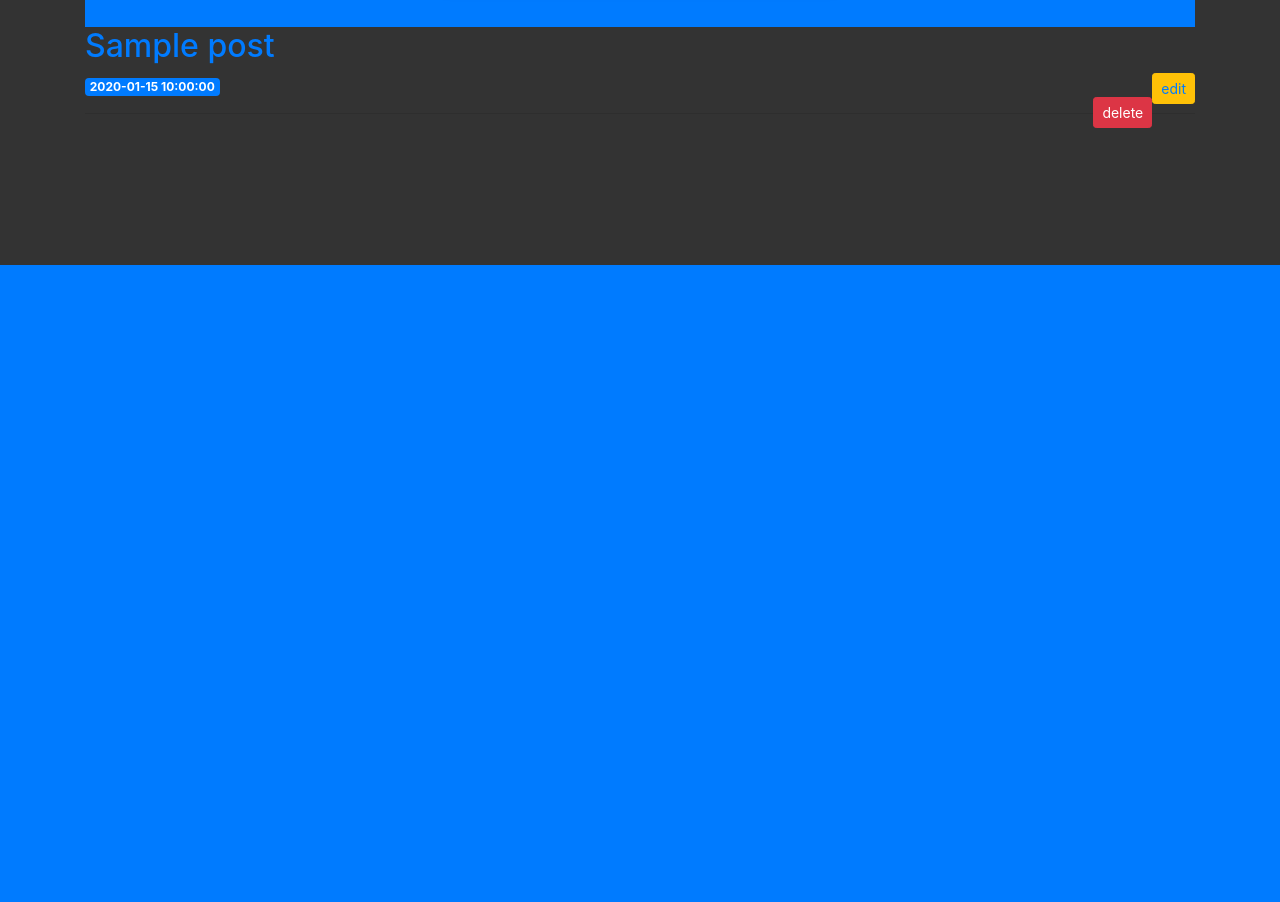
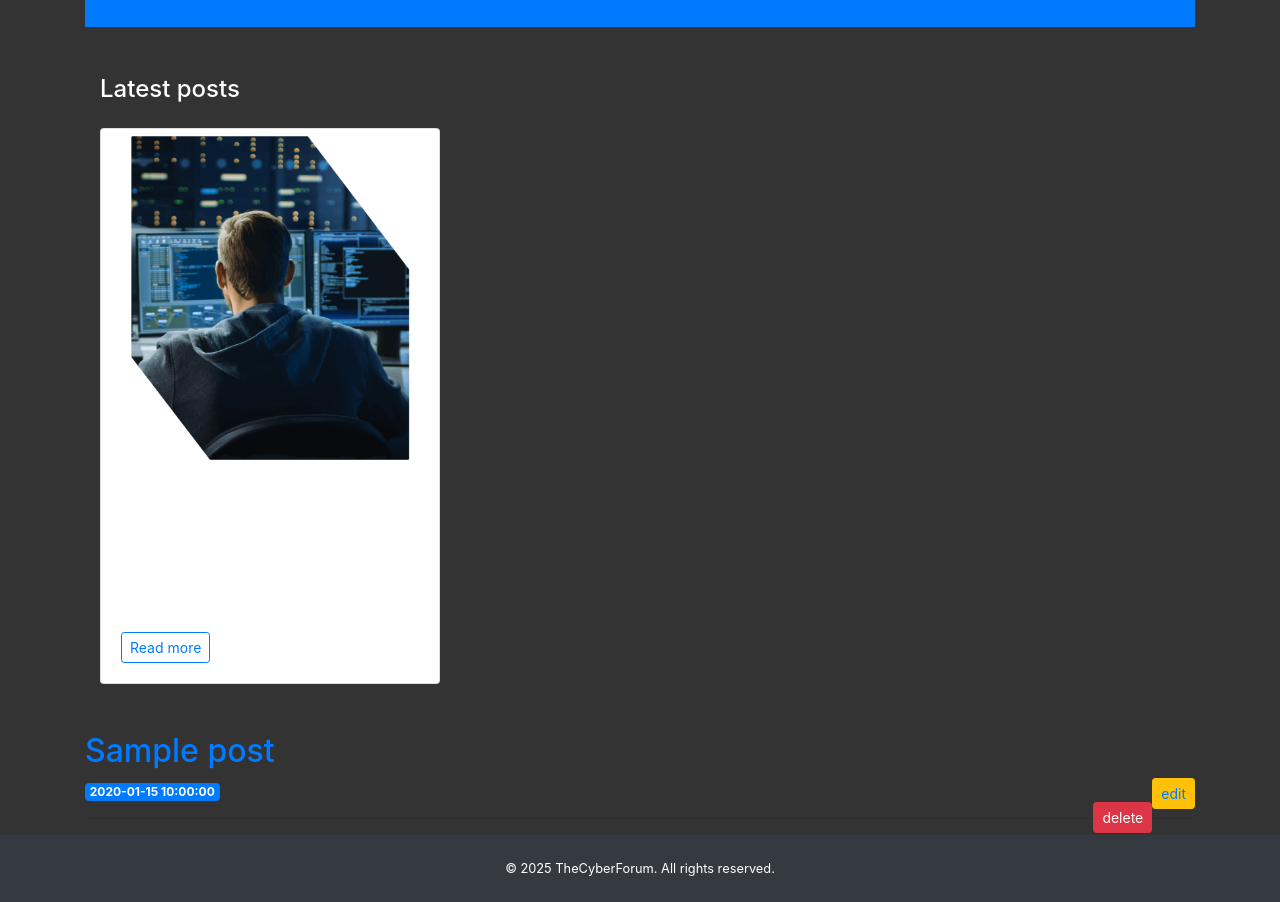
Before and after one commit to udujoel/flask_blog, a Flask app: template templates/index.html in a window 1280 px wide. Shown: the part 535-1437 px from the top of the page. Before the commit the page ends 800 px from the top, so only its background shows below. Run offline with Flask 3, Linux system fonts and the light colour scheme; the template is opened without the code that fills it: most values are stand-ins (such as "Sample title", 1, 10 or a date in 2020); some libraries are stand-ins or nearby versions.

Commit message:
Add hero and post images, and implement blog post list in index template with footer in base template

```diff
--- a/templates/base.html
+++ b/templates/base.html
@@ -40,7 +40,11 @@
   </div>
   <div class="container">{% block content %} {% endblock %}</div>
 
-  <!-- Optional JavaScript -->
+ <!-- FOOTER -->
+<footer class="bg-dark text-white text-center small py-4">
+  © 2025 TheCyberForum. All rights reserved.
+</footer>
+
   <!-- jQuery first, then Popper.js, then Bootstrap JS -->
   <script src="https://code.jquery.com/jquery-3.3.1.slim.min.js"
     integrity="sha384-q8i/X+965DzO0rT7abK41JStQIAqVgRVzpbzo5smXKp4YfRvH+8abtTE1Pi6jizo"
--- a/templates/index.html
+++ b/templates/index.html
@@ -8,6 +8,30 @@
     <img src="./static/img/hero.jpg" class="img-fluid rounded shadow" style="max-height:300px" alt="Cyber security hero">
   </div>
 </header>
+
+<!-- BLOG POST LIST -->
+<main class="py-5">
+  <div class="container">
+    <h2 class="h4 fw-bold mb-4">Latest posts</h2>
+
+    <div class="row g-4">
+      {% for post in posts %}
+      <!-- Posts -->
+      <div class="col-md-6 col-lg-4">
+        <div class="card h-100">
+          <img src="./static/img/post.jpg" class="card-img-top">
+          <div class="card-body">
+            <h3 class="h5 card-title">{{ post['title'] }}</h3>
+            <p class="card-text small text-body-secondary">{{ post['created'] }} · 5 min read</p>
+            <p class="card-text small">A quick primer on zero-days, how attackers weaponise them and what your organisation can do today.</p>
+            <a href="{{ url_for('post', post_id=post['id']) }}" class="btn btn-sm btn-outline-primary">Read more</a>
+          </div>
+        </div>
+      </div>
+      {% endfor %}
+    </div>
+  </div>
+</main>
 
 
 {% for post in posts %}
```
Also changed, not shown: static/img/hero.jpg (added), static/img/post.jpg (added).
